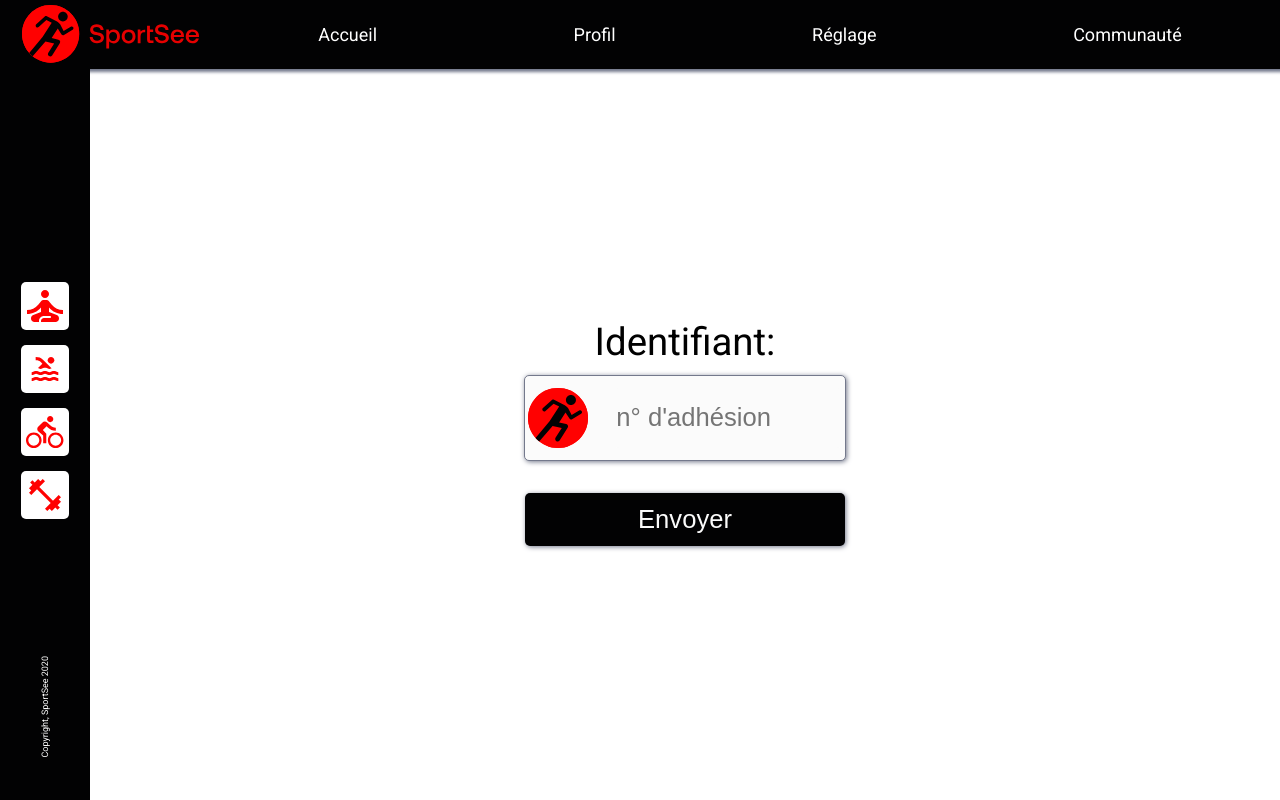
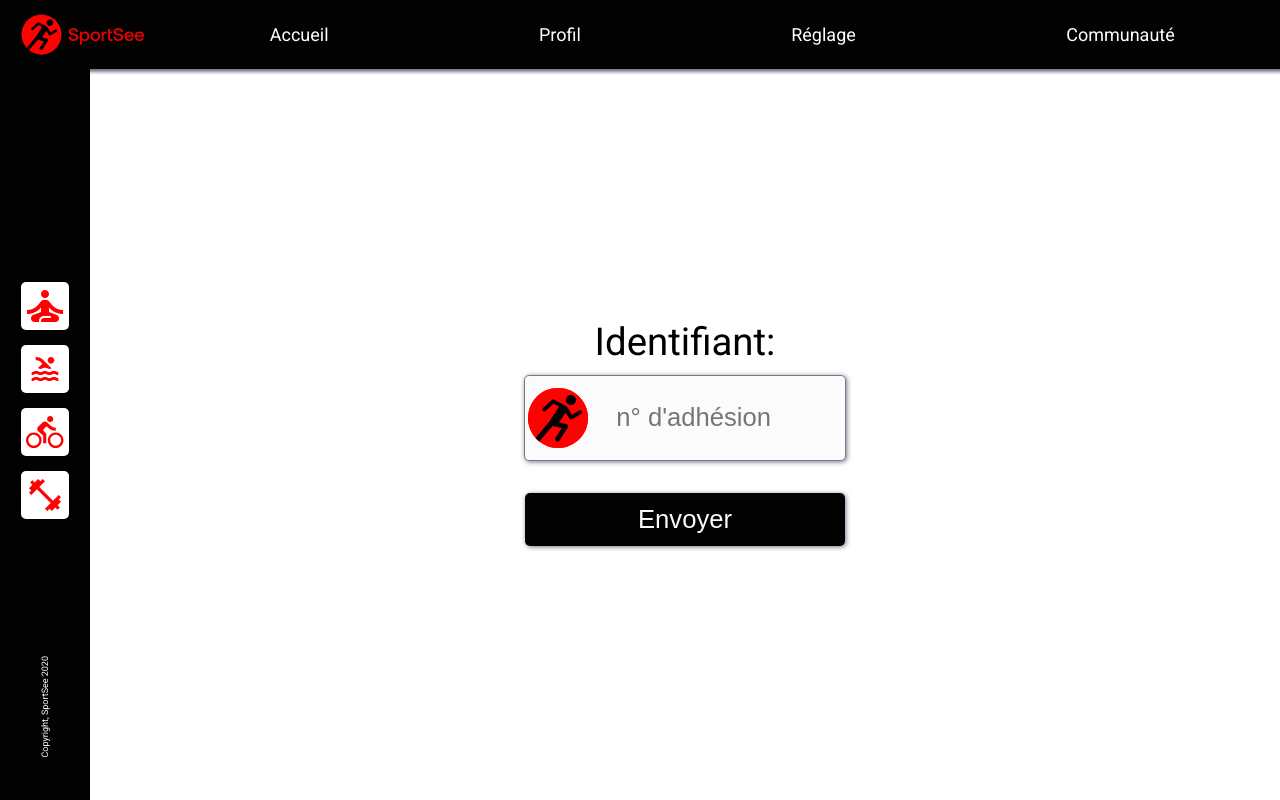
Before and after one commit to maxew33/OC-P12-SportSee, a React (Vite) app: page / in a window 1280 px wide. Built offline with nearby package versions, Linux system fonts and the light colour scheme.

Commit message:
:adhesive_bandage: Minor changes

```diff
--- a/src/components/navbarHor/NavBarHor.module.css
+++ b/src/components/navbarHor/NavBarHor.module.css
@@ -16,6 +16,7 @@
 .logo {
   cursor: pointer;
   margin: 0 1.75rem;
+  height: 3.5rem;
 }
 
 .navLinks {
--- a/src/components/navbarHor/NavBarHor.module.scss
+++ b/src/components/navbarHor/NavBarHor.module.scss
@@ -16,6 +16,7 @@
 .logo{
     cursor: pointer;
     margin: 0 1.75rem;
+    height: 3.5rem;
 }
 
 .navLinks{
--- a/src/pages/error/Error.tsx
+++ b/src/pages/error/Error.tsx
@@ -5,9 +5,9 @@ export default function Error() {
     return (
         <div className={styles.error}>
             <span>404</span>
-            <br /> Oups, nous ne retrouvons pas la page.
+            <br /> Oups, nous ne trouvons pas la page.
             <NavLink className={styles.link} to="/">
-                retour à la page de connexion
+                Retour à la page de connexion
             </NavLink>
         </div>
     )
```
Also changed, not shown: 1 other file (tests, documents, lock files or other folders).
